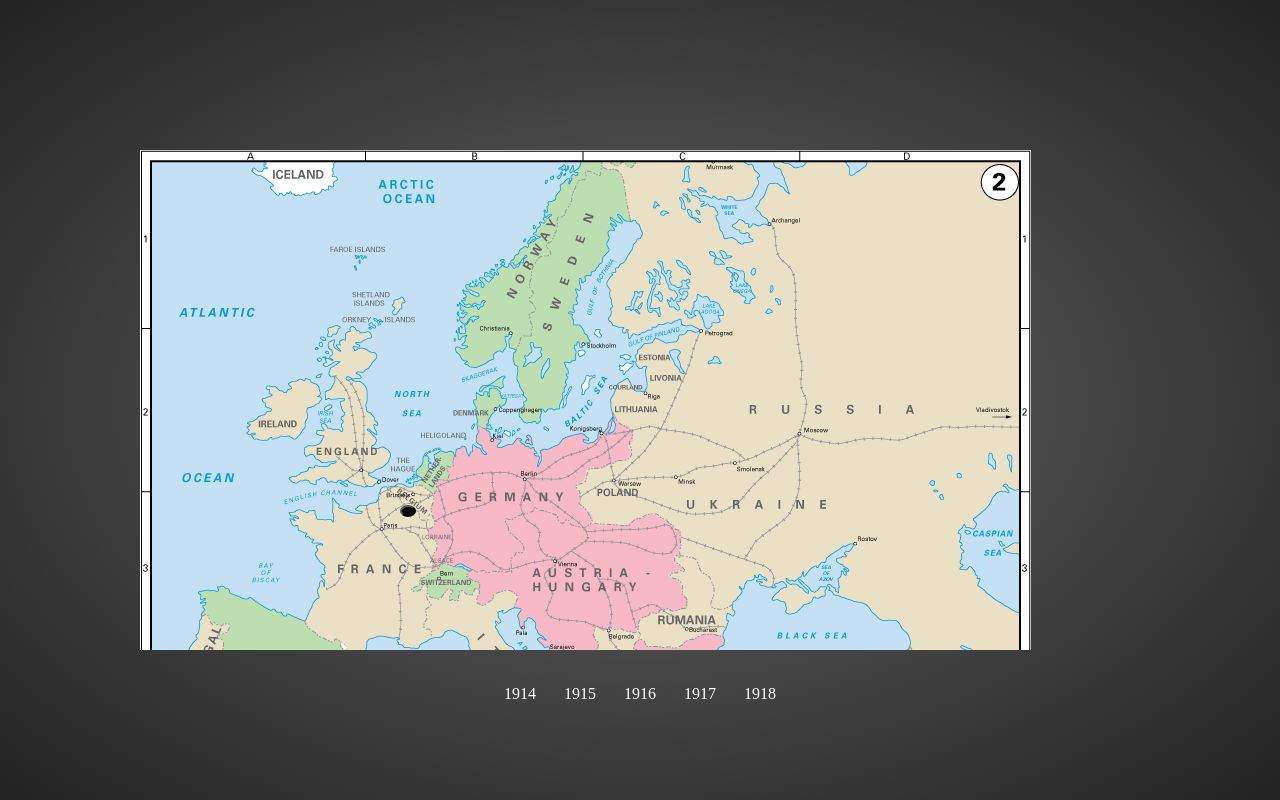
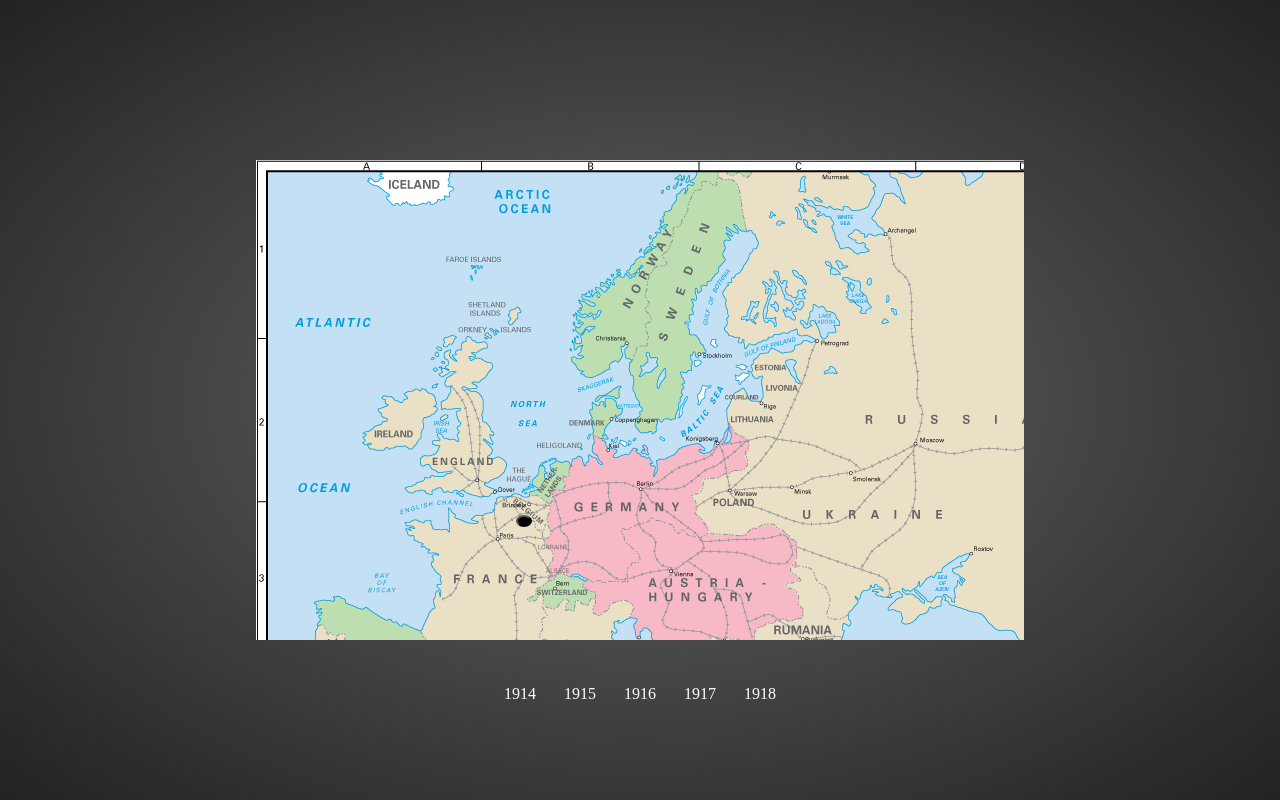
Before and after one commit to tylerf808/WW1map, a plain HTML site: page index.html in a window 1280 px wide. Drawn offline with Linux system fonts and the light colour scheme.

Commit message:
Centered the map

```diff
--- a/style.css
+++ b/style.css
@@ -1,6 +1,6 @@
 .map {
-  height: 500px;
-  width: 1000px;
+  height: 60%;
+  width: 60%;
   background-image: url(./images/WWOne02.gif);
   background-repeat: no-repeat;
 }
```
